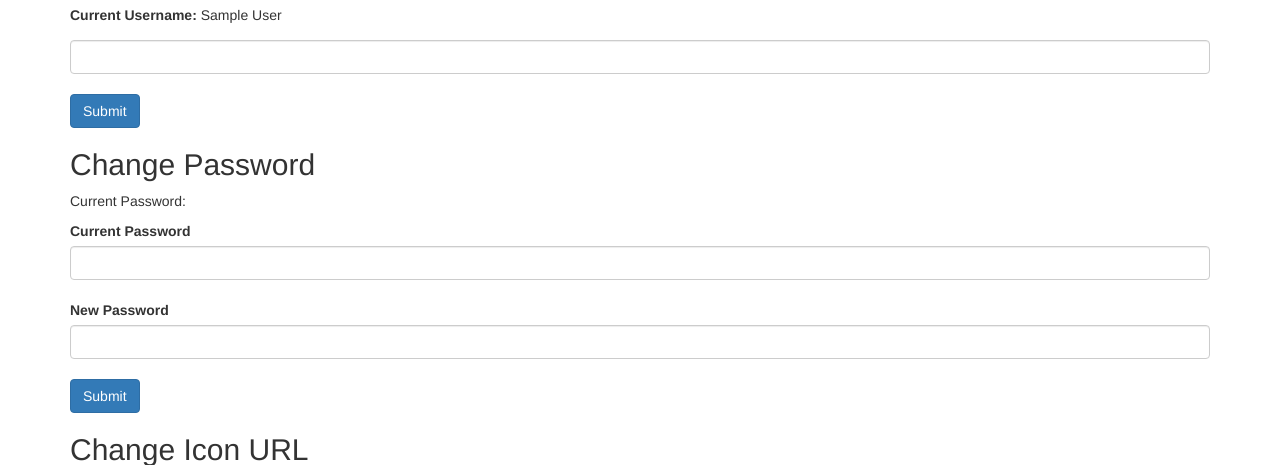
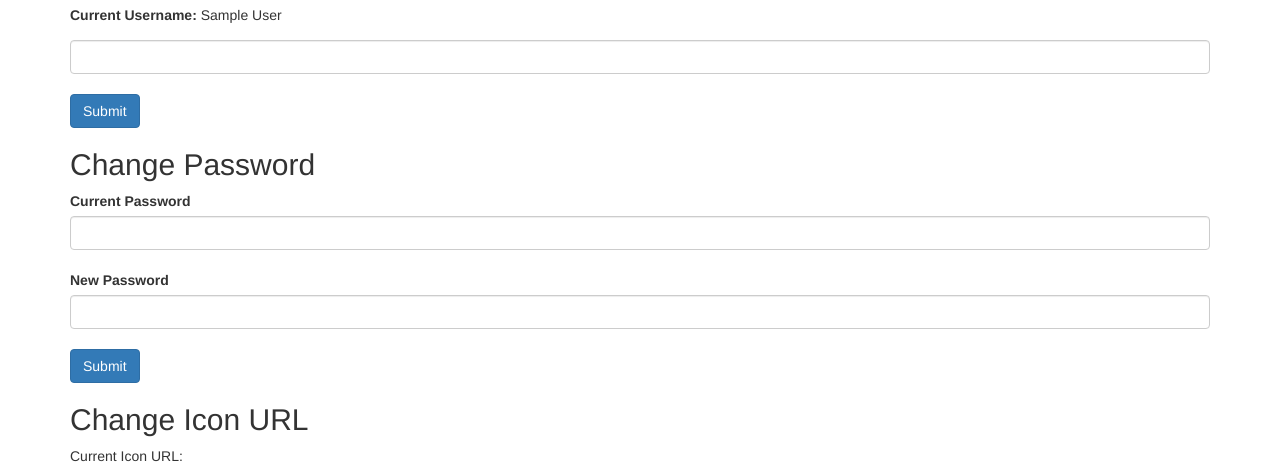
Before and after one commit to zcabwhy/Website-Security, a PHP site: page /uploads/profile.php?status=failure in a window 1280 px wide. Shown: the part 231-696 px from the top of the page. Run offline with PHP 8.4, Linux system fonts and the light colour scheme; the visitor is signed in with stand-in values (Sample User, id 1); data that the repository does not hold is empty.

Commit message:
Removed Current password from profile.php

```diff
--- a/profile.php
+++ b/profile.php
@@ -48,25 +48,6 @@
       <input type="submit" class="btn btn-primary">
     </form>
     <h2>Change Password</h2>
-
-    <p> Current Password: <?php
-    $servername = "localhost:8889";
-    $username = "root";
-    $password = "root";
-    $conn = new PDO("mysql:host=$servername;dbname=blog_app", $username, $password);
-    // set the PDO error mode to exception
-    $conn->setAttribute(PDO::ATTR_ERRMODE, PDO::ERRMODE_EXCEPTION);
-    // echo "Connected successfully";
-
-    $sql = "SELECT password FROM users WHERE name='$name'";
-
-    // print_r($conn->query($sql));
-
-    foreach ($conn->query($sql) as $row) {
-          echo $row['password'];
-    }
-    $conn = null;?></p>
-
     <form action="changepassword.php" method="post">
       <label>Current Password</label>
       <input type="password" class="form-control" name="currentPassword"><br>
```
Also changed, not shown: fileUpload.php (+3 -37 lines).
